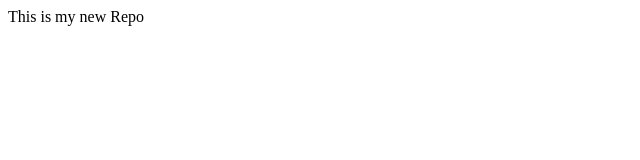
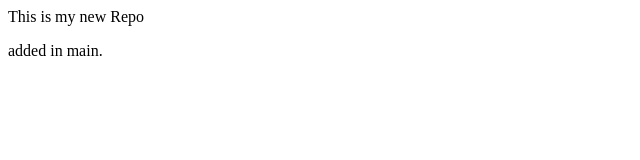
Before and after one commit to Shubham-hub-rgb/LocalRepo, a plain HTML site: page index.html in a window 1280 px wide. Shown: the full height of the page, 0-640 px from the left. Drawn offline with Linux system fonts and the light colour scheme.

Commit message:
added main

```diff
--- a/index.html
+++ b/index.html
@@ -1 +1,2 @@
 <p>This is my new Repo</p>
+<P>added in main.</P>
```
